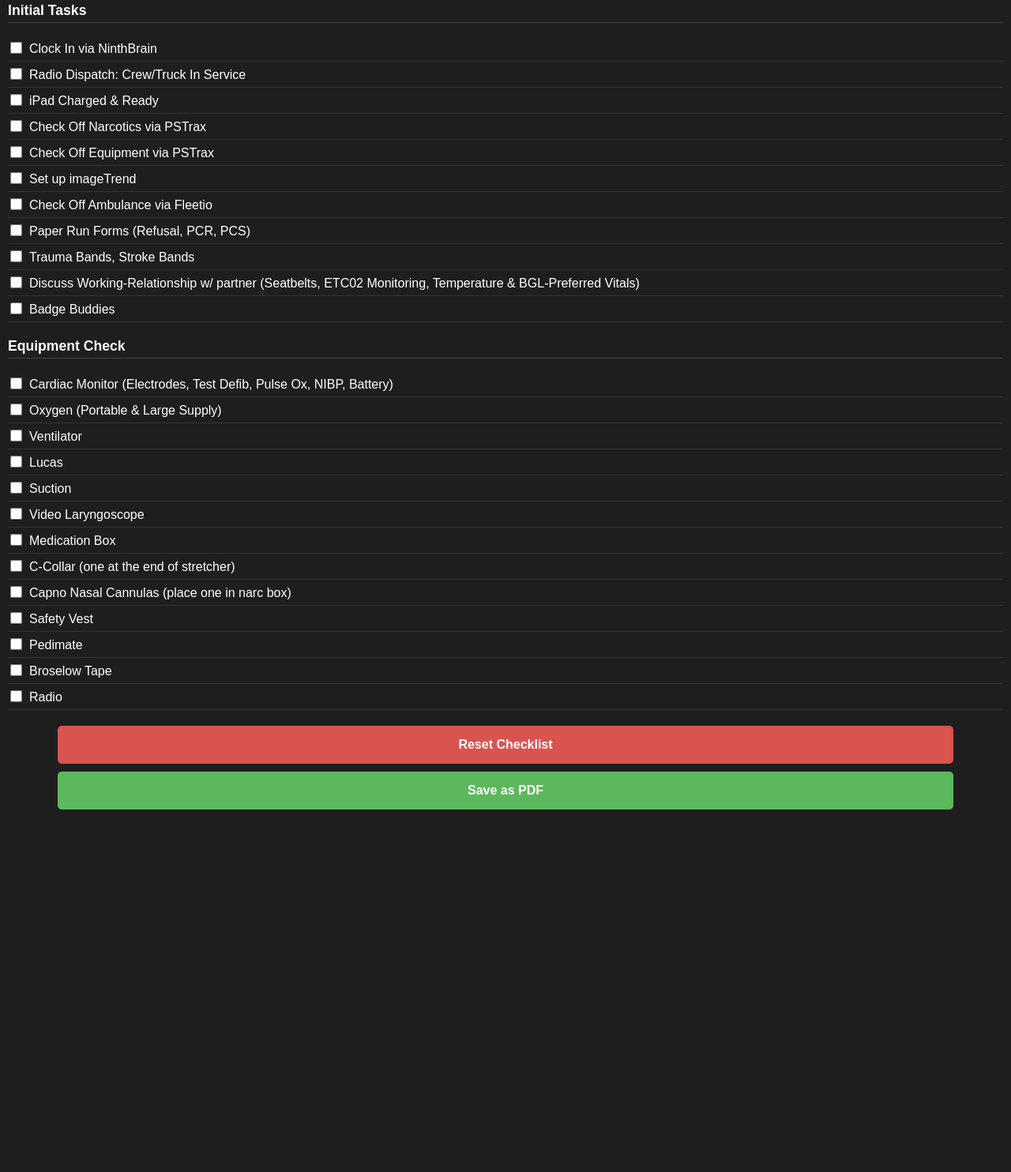
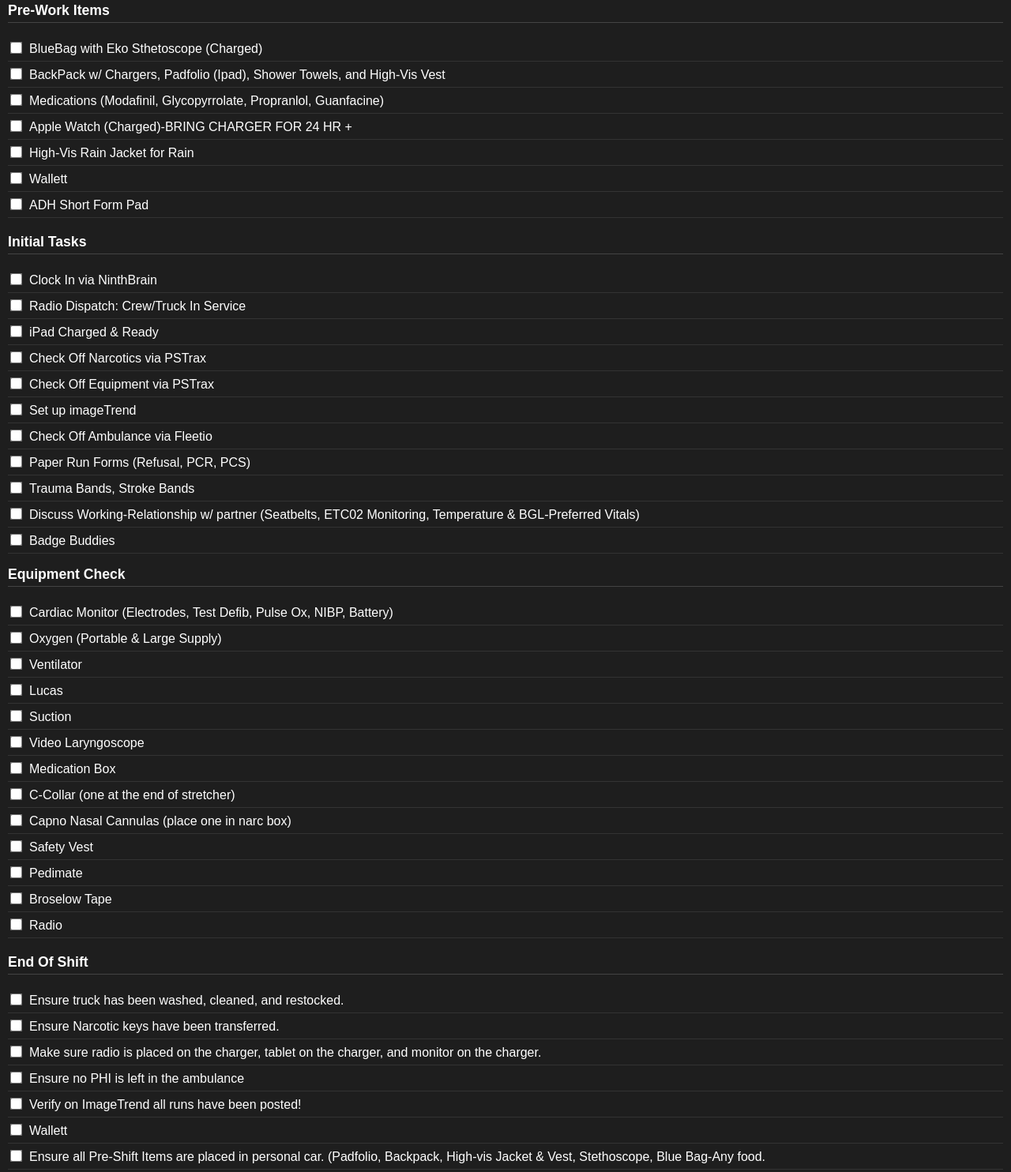
Before and after one commit to Pairamedic/shiftstart, a plain HTML site: page index.html in a window 1280 px wide. Shown: the part 87-1571 px from the top of the page at 79% size. Before the commit the page ends 1132 px from the top, so only its background shows below. Drawn offline with Linux system fonts and the light colour scheme.

Commit message:
Update index.html

```diff
--- a/index.html
+++ b/index.html
@@ -73,6 +73,19 @@
     <div class="timestamp" id="timestamp"></div>
 
     <div class="section">
+
+        <div class="section-title">Pre-Work Items</div>
+        <ul>
+            <li><input type="checkbox" id="task1">BlueBag with Eko Sthetoscope (Charged)</li>
+            <li><input type="checkbox" id="task2">BackPack w/ Chargers, Padfolio (Ipad), Shower Towels, and High-Vis Vest</li>
+            <li><input type="checkbox" id="task19">Medications (Modafinil, Glycopyrrolate, Propranlol, Guanfacine)</li>
+            <li><input type="checkbox" id="task3">Apple Watch (Charged)-BRING CHARGER FOR 24 HR + </li>
+            <li><input type="checkbox" id="task4">High-Vis Rain Jacket for Rain</li>
+            <li><input type="checkbox" id="task5">Wallett</li>
+            <li><input type="checkbox" id="task4">ADH Short Form Pad</li>
+        </ul>
+    </div>
+
         <div class="section-title">Initial Tasks</div>
         <ul>
             <li><input type="checkbox" id="task1">Clock In via NinthBrain</li>
@@ -105,6 +118,19 @@
             <li><input type="checkbox" id="task16">Pedimate</li>
             <li><input type="checkbox" id="task17">Broselow Tape</li>
             <li><input type="checkbox" id="task18">Radio</li>
+        </ul>
+    </div>
+
+
+        <div class="section-title">End Of Shift</div>
+        <ul>
+            <li><input type="checkbox" id="task1">Ensure truck has been washed, cleaned, and restocked.</li>
+            <li><input type="checkbox" id="task2">Ensure Narcotic keys have been transferred. </li>
+            <li><input type="checkbox" id="task19">Make sure radio is placed on the charger, tablet on the charger, and monitor on the charger. </li>
+            <li><input type="checkbox" id="task3">Ensure no PHI is left in the ambulance</li>
+            <li><input type="checkbox" id="task4">Verify on ImageTrend all runs have been posted!</li>
+            <li><input type="checkbox" id="task5">Wallett</li>
+            <li><input type="checkbox" id="task4">Ensure all Pre-Shift Items are placed in personal car. (Padfolio, Backpack, High-vis Jacket & Vest, Stethoscope, Blue Bag-Any food.</li>
         </ul>
     </div>
 
```
